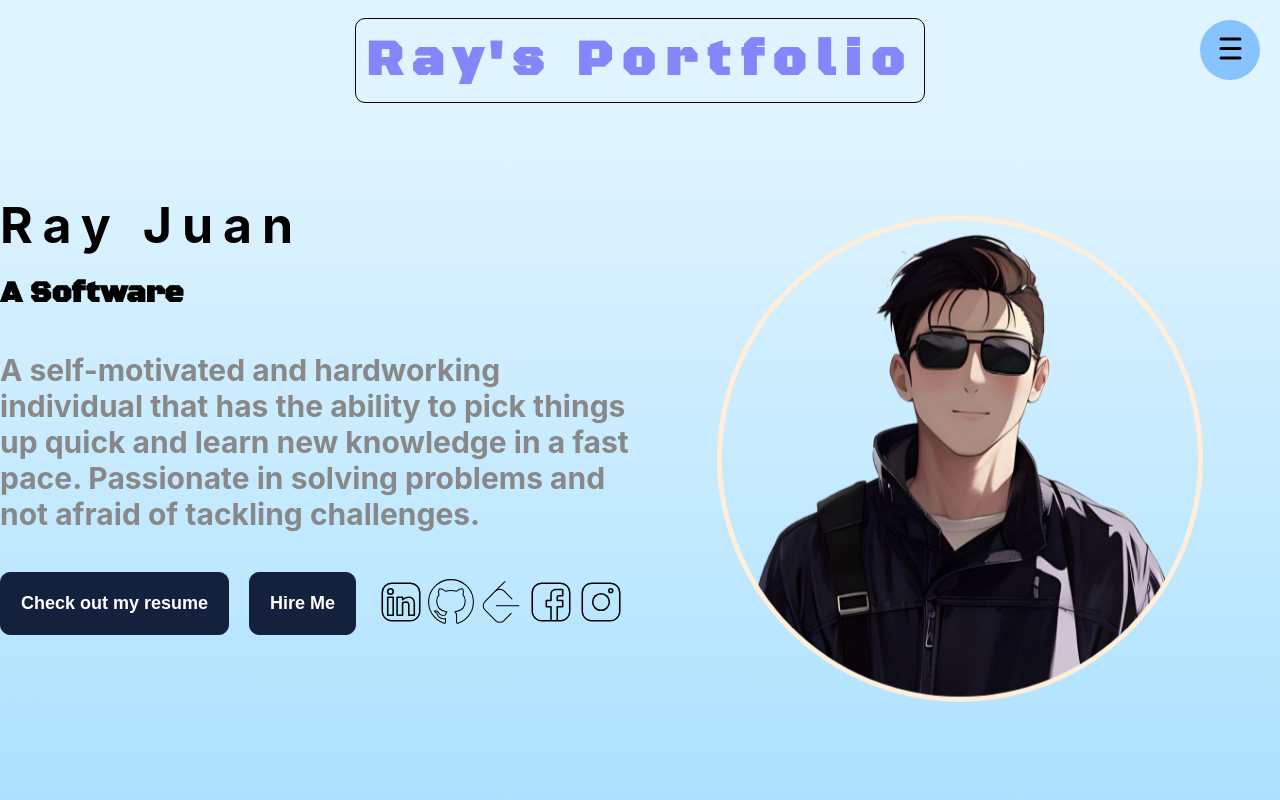
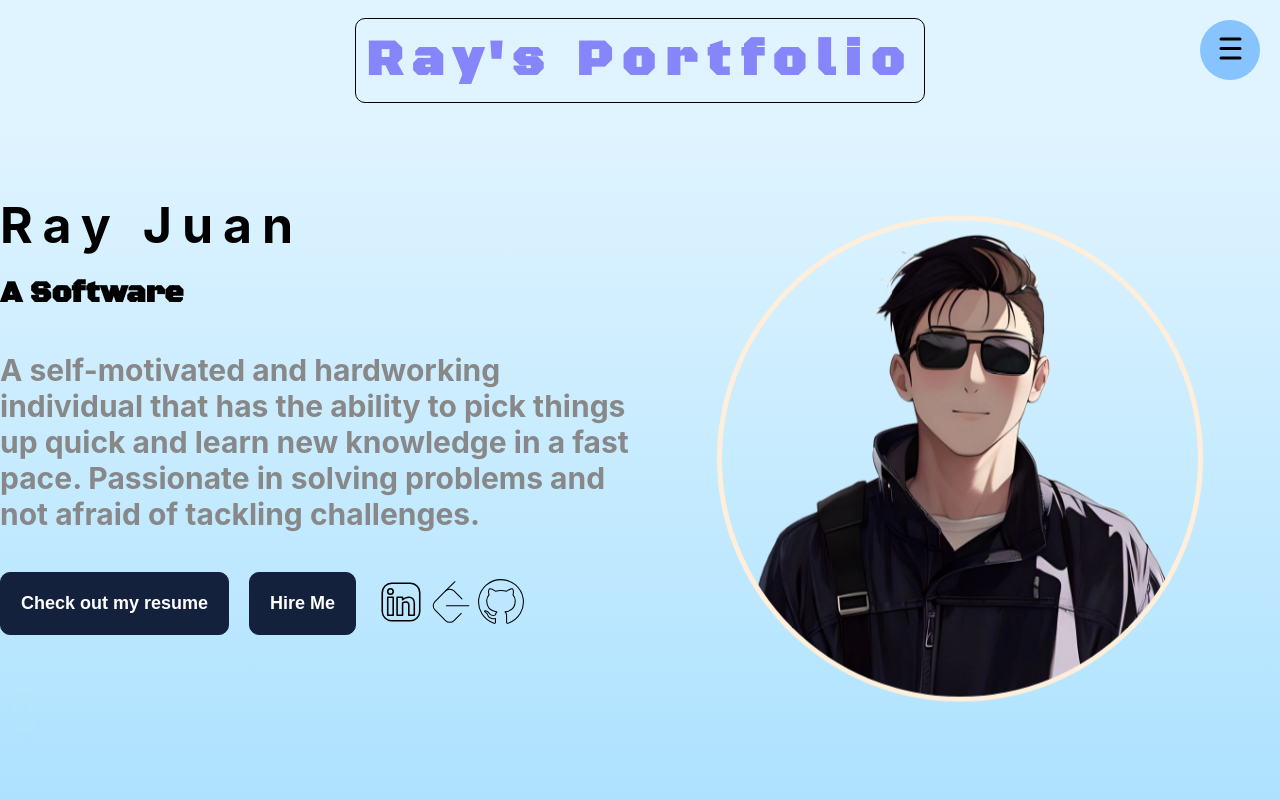
Before and after one commit to bray851011/my-portfolio, a React (Create React App) app: page / in a window 1280 px wide. Shown: the top 800 px of the page. Built offline with nearby package versions, Linux system fonts and the light colour scheme; a web font is replaced by a local one.

Commit message:
Update Into Component

```diff
--- a/src/components/intro/intro.component.jsx
+++ b/src/components/intro/intro.component.jsx
@@ -2,11 +2,9 @@ import { Link } from "react-router-dom";
 import { TypeAnimation } from 'react-type-animation';
 import { motion } from 'framer-motion';
 
-import facebook from '../../assets/facebook.svg'
 import github from '../../assets/github.svg'
-import leetcood from '../../assets/leetcode.svg'
+import leetcode from '../../assets/leetcode.svg'
 import linkedin from '../../assets/linkedin.svg'
-import instagram from '../../assets/instagram.svg'
 import mypic from '../../assets/mypic.png';
 import scroll from '../../assets/scroll.svg'
 import './intro.styles.scss'
@@ -80,13 +78,33 @@ const Intro = () => {
 
                     <motion.h2 variants={textVariants}>A self-motivated and hardworking individual that has the ability to pick things up quick and learn new knowledge in a fast pace. Passionate in solving problems and not afraid of tackling challenges.</motion.h2>
                     <motion.div className='buttons' variants={textVariants}>
-                        <button>Check out my resume</button>
-                        <button>Hire Me</button>
-                        <Link to='https://www.linkedin.com/in/ray-juan/'><img className="icon" src={linkedin} alt=""/></Link>
-                        <Link to=''><img className="icon" src={github} alt=""/></Link>
-                        <Link to=''><img className="icon" src={leetcood} alt=""/></Link>
-                        <Link to=''><img className="icon" src={facebook} alt=""/></Link>
-                        <Link to=''><img className="icon" src={instagram} alt=""/></Link>
+                        <Link
+                            to='https://drive.google.com/file/d/16kcsHoyi7fuhh6GgXrm0-VM4J07w2Qvh/view?usp=sharing'
+                            target="_blank" rel="noopener noreferrer"
+                        >
+                            <button>Check out my resume</button>
+                        </Link>
+                        <Link to='/contact'>
+                            <button>Hire Me</button>
+                        </Link>
+                        <Link
+                            to='https://www.linkedin.com/in/ray-juan/'
+                            target="_blank" rel="noopener noreferrer"
+                        >
+                            <img className="icon" src={linkedin} alt=""/>
+                        </Link>
+                        <Link
+                            to='https://leetcode.com/BrayJ/'
+                            target="_blank" rel="noopener noreferrer"
+                        >
+                            <img className="icon" src={leetcode} alt=""/>
+                        </Link>
+                        <Link
+                            to='https://github.com/bray851011'
+                            target="_blank" rel="noopener noreferrer"
+                        >
+                            <img className="icon" src={github} alt=""/>
+                        </Link>
                     </motion.div>
                     <motion.img variants={textVariants} animate="scrollButton" className='scroll' src={scroll} alt=''/>
                 </motion.div>
```
